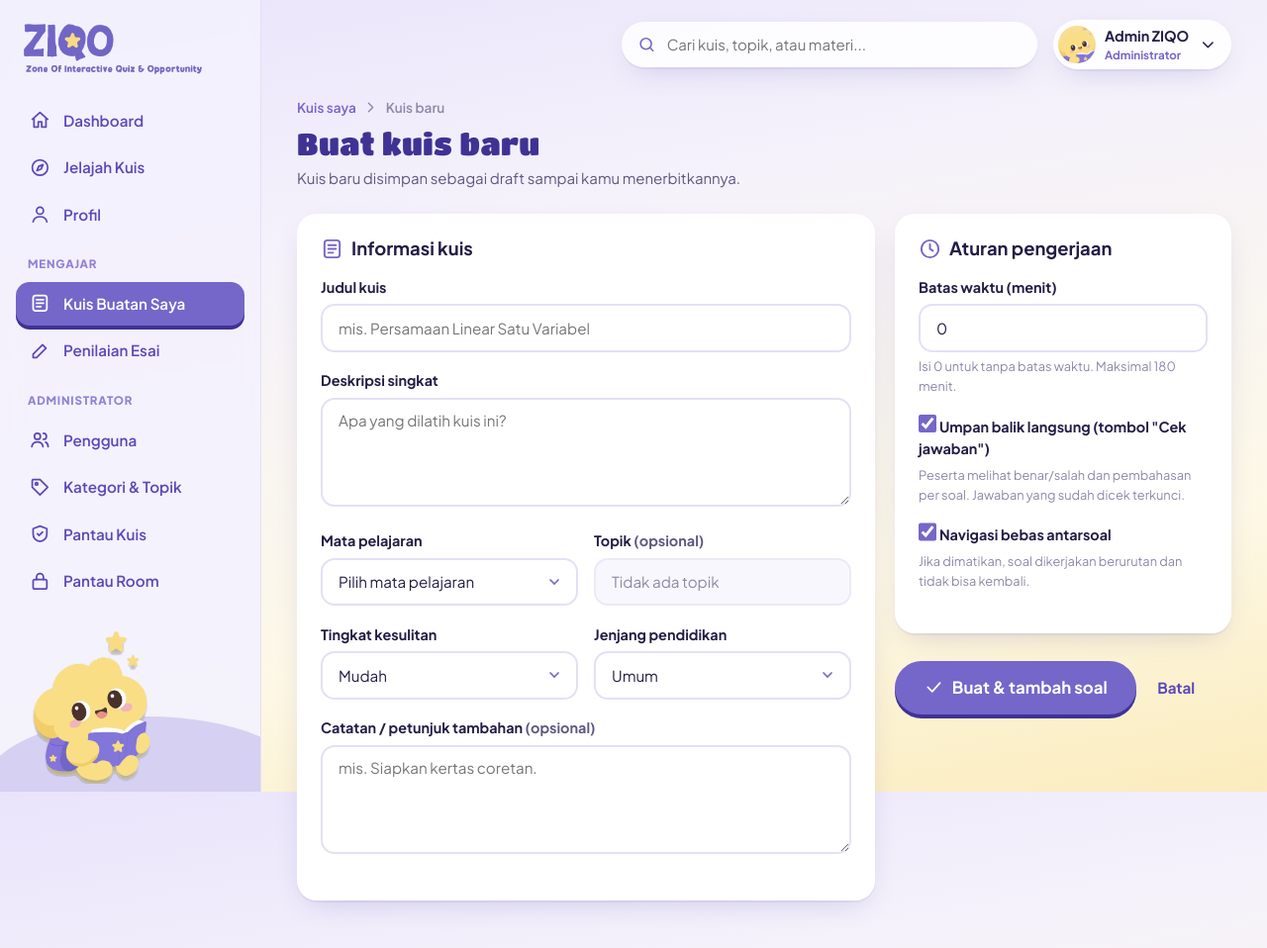
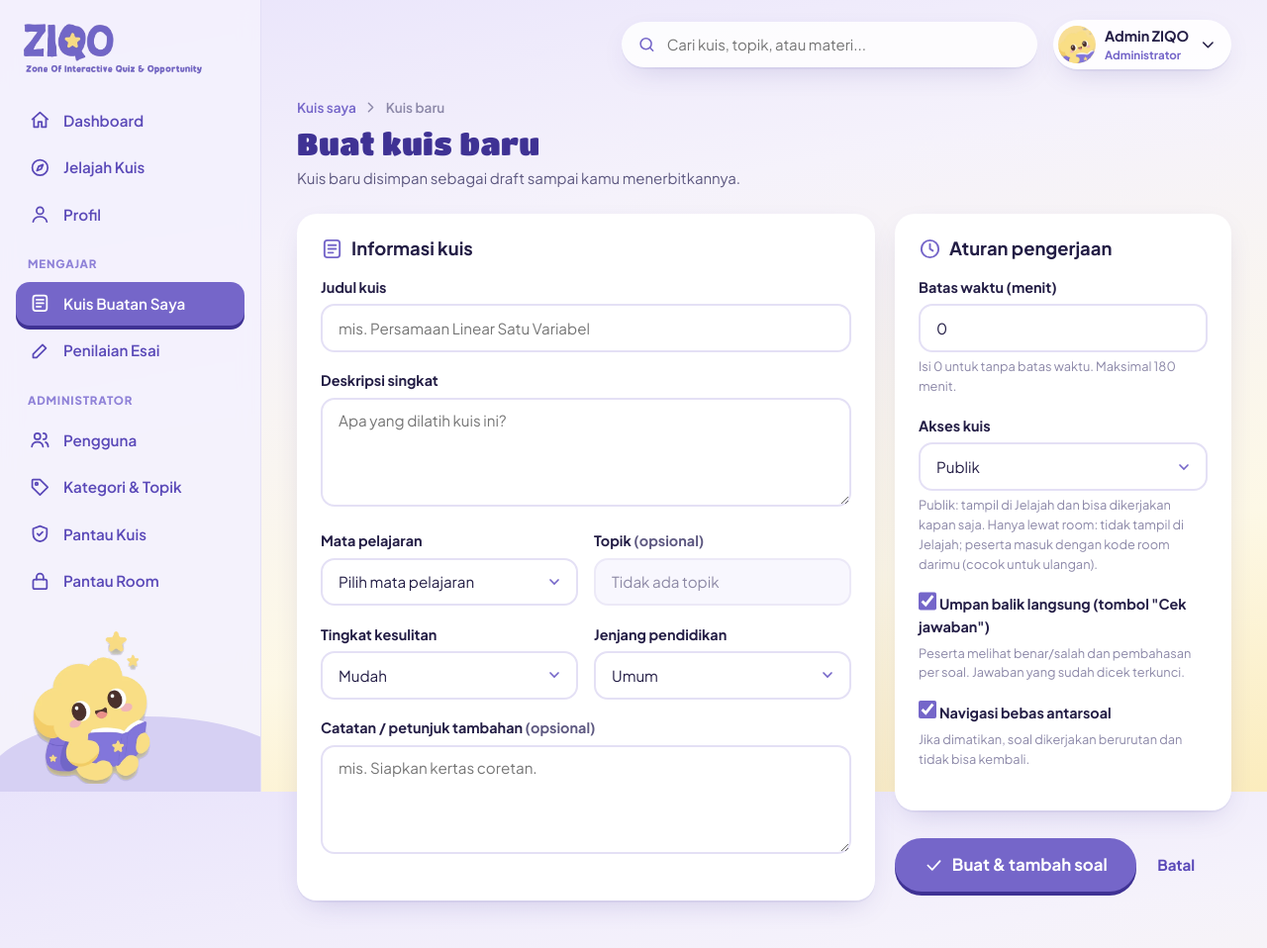
Before and after one commit to wafihafidzon/ziqo, a Laravel app: page /pengajar/kuis/buat in a window 1280 px wide. Shown: the whole page at 99% size. Run offline with Laravel 12, Linux system fonts and the light colour scheme; a user stored in the database is signed in; data comes from the database, SQL or seed files in the repository; data that the repository does not hold is empty.

Commit message:
Add room-only quiz access
Teachers can set a quiz to 'Hanya lewat room' (new quizzes.akses column,
default publik). Room-only quizzes are hidden from Jelajah, recommendations,
related quizzes and category counts; students can only start them via a room
code, while an attempt already started from a room can still be resumed.

```diff
--- a/app/Http/Controllers/Pengajar/QuizController.php
+++ b/app/Http/Controllers/Pengajar/QuizController.php
@@ -65,7 +65,7 @@ class QuizController extends Controller
             return redirect()->route('pengajar.soal', $baru->id);
         }
 
-        $bawaan = ['kesulitan' => 'mudah', 'jenjang' => 'umum', 'durasi_menit' => 0, 'tampilkan_feedback' => 1, 'navigasi_bebas' => 1];
+        $bawaan = ['kesulitan' => 'mudah', 'jenjang' => 'umum', 'durasi_menit' => 0, 'tampilkan_feedback' => 1, 'navigasi_bebas' => 1, 'akses' => 'publik'];
         return view('pengajar.kuis-form', [
             'title' => $quiz ? 'Edit Kuis' : 'Buat Kuis',
             'menu' => 'kuis-saya',
--- a/app/Models/Category.php
+++ b/app/Models/Category.php
@@ -39,11 +39,11 @@ class Category extends Model
         $query->orderBy('nama');
     }
 
-    /** Kategori + jumlah kuis terbit sebagai `jumlah_kuis`. */
+    /** Kategori + jumlah kuis terbit yang tampil di Jelajah (publik) sebagai `jumlah_kuis`. */
     public static function withPublishedCount(): Collection
     {
         return static::urutNama()
-            ->withCount(['quizzes as jumlah_kuis' => fn (Builder $q) => $q->where('status', 'terbit')])
+            ->withCount(['quizzes as jumlah_kuis' => fn (Builder $q) => $q->where('status', 'terbit')->where('akses', 'publik')])
             ->get();
     }
 
--- a/app/Models/Quiz.php
+++ b/app/Models/Quiz.php
@@ -16,6 +16,14 @@ class Quiz extends Model
         'tampilkan_feedback' => 'boolean',
         'navigasi_bebas' => 'boolean',
     ];
+
+    /** publik = tampil di Jelajah; room = tersembunyi, hanya bisa dikerjakan lewat kode room. */
+    public const AKSES = ['publik' => 'Publik', 'room' => 'Hanya lewat room'];
+
+    public function hanyaRoom(): bool
+    {
+        return $this->akses === 'room';
+    }
 
     public const SORT = [
         'terbaru' => 'Terbaru',
--- a/app/Services/QuizService.php
+++ b/app/Services/QuizService.php
@@ -74,14 +74,14 @@ class QuizService
         return $aktif;
     }
 
-    /** Jelajah hanya menampilkan kuis terbit yang sudah punya minimal satu soal. */
+    /** Jelajah hanya menampilkan kuis terbit dan publik yang sudah punya minimal satu soal. */
     private function exploreQuery(array $f): Builder
     {
         $tipe = $f['tipe'] ?? '';
         $kesulitan = $f['kesulitan'] ?? '';
         $jenjang = $f['jenjang'] ?? '';
 
-        return Quiz::query()->terbit()->has('questions')
+        return Quiz::query()->terbit()->where('akses', 'publik')->has('questions')
             ->when($f['q'] ?? '', fn (Builder $q, string $kata) => $q->where(fn (Builder $w) => $w
                 ->where('judul', 'like', "%$kata%")
                 ->orWhere('deskripsi', 'like', "%$kata%")
@@ -249,6 +249,7 @@ class QuizService
             'durasi_menit' => (int) ($in['durasi_menit'] ?? 0),
             'tampilkan_feedback' => !empty($in['tampilkan_feedback']),
             'navigasi_bebas' => !empty($in['navigasi_bebas']),
+            'akses' => isset(Quiz::AKSES[$in['akses'] ?? '']) ? $in['akses'] : 'publik',
         ];
         return [$data, $errors];
     }
--- a/resources/views/kuis.blade.php
+++ b/resources/views/kuis.blade.php
@@ -30,6 +30,9 @@ $estimasi = estimasi_menit($quiz);
       <a class="btn btn-besar" href="{{ route('login') }}">{!! icon('login') !!} Masuk untuk mulai</a>
     @elseif (!empty($mengajar))
       @if ($bisaKelola)<a class="btn btn-besar" href="{{ route('pengajar.hasil', $quiz['id']) }}">{!! icon('chart') !!} Lihat hasil peserta</a>@endif
+    @elseif ($quiz->hanyaRoom() && !$berlangsung)
+      <div class="alert alert-kuning mb-0">{!! icon('kunci') !!} Kuis ini hanya bisa dikerjakan lewat room.</div>
+      <a class="btn btn-besar" href="{{ route('room') }}">{!! icon('kunci') !!} Masuk room</a>
     @else
       <form method="post">
         @csrf
--- a/resources/views/pengajar/kuis-form.blade.php
+++ b/resources/views/pengajar/kuis-form.blade.php
@@ -66,6 +66,13 @@
         <div class="bantuan">Isi 0 untuk tanpa batas waktu. Maksimal 180 menit.</div>
         {!! err($errors, 'durasi_menit') !!}
       </div>
+      <div class="field">
+        <label for="akses">Akses kuis</label>
+        <select class="input" id="akses" name="akses" required>
+          @foreach (\App\Models\Quiz::AKSES as $k => $l)<option value="{!! $k !!}" {!! $g('akses') === $k ? 'selected' : '' !!}>{{ $l }}</option>@endforeach
+        </select>
+        <div class="bantuan">Publik: tampil di Jelajah dan bisa dikerjakan kapan saja. Hanya lewat room: tidak tampil di Jelajah; peserta masuk dengan kode room darimu (cocok untuk ulangan).</div>
+      </div>
       <div class="field"><label class="cek"><input type="checkbox" name="tampilkan_feedback" value="1" {!! $g('tampilkan_feedback') ? 'checked' : '' !!}> Umpan balik langsung (tombol "Cek jawaban")</label>
         <div class="bantuan">Peserta melihat benar/salah dan pembahasan per soal. Jawaban yang sudah dicek terkunci.</div></div>
       <div class="field"><label class="cek"><input type="checkbox" name="navigasi_bebas" value="1" {!! $g('navigasi_bebas') ? 'checked' : '' !!}> Navigasi bebas antarsoal</label>
--- a/resources/views/pengajar/kuis.blade.php
+++ b/resources/views/pengajar/kuis.blade.php
@@ -25,7 +25,7 @@
             <td><span class="chip {!! warna($k['warna']) !!}">{{ $k['kategori'] }}</span></td>
             <td class="num">{!! (int) $k['jumlah_soal'] !!}</td>
             <td class="num">{!! (int) $k['jumlah_percobaan'] !!}</td>
-            <td><span class="status status-{{ $k['status'] }}">{!! $k['status'] === 'terbit' ? 'Terbit' : 'Draft' !!}</span></td>
+            <td><span class="status status-{{ $k['status'] }}">{!! $k['status'] === 'terbit' ? 'Terbit' : 'Draft' !!}</span>@if ($k['akses'] === 'room')<br><small class="muted">{!! icon('kunci') !!} Hanya lewat room</small>@endif</td>
             <td>
               <div class="aksi">
                 <a class="btn btn-kecil" href="{{ route('pengajar.soal', $k['id']) }}">{!! icon('soal') !!} Soal</a>
```
Also changed, not shown: app/Http/Controllers/QuizController.php (+7 -0 lines), tests/Feature/RoomTest.php (+33 -0 lines), database/migrations/2026_11_25_000001_add_akses_to_quizzes_table.php (added).
